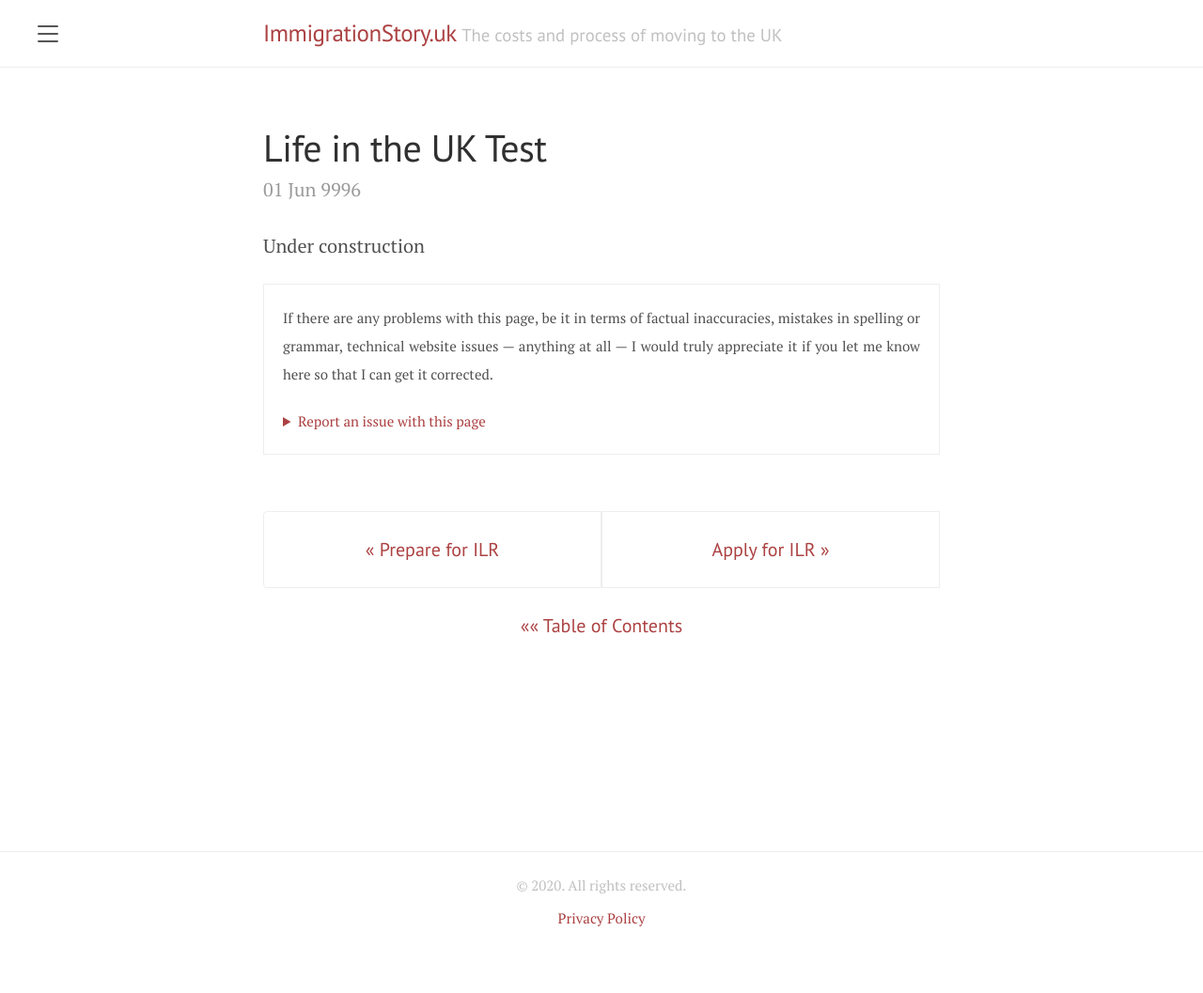
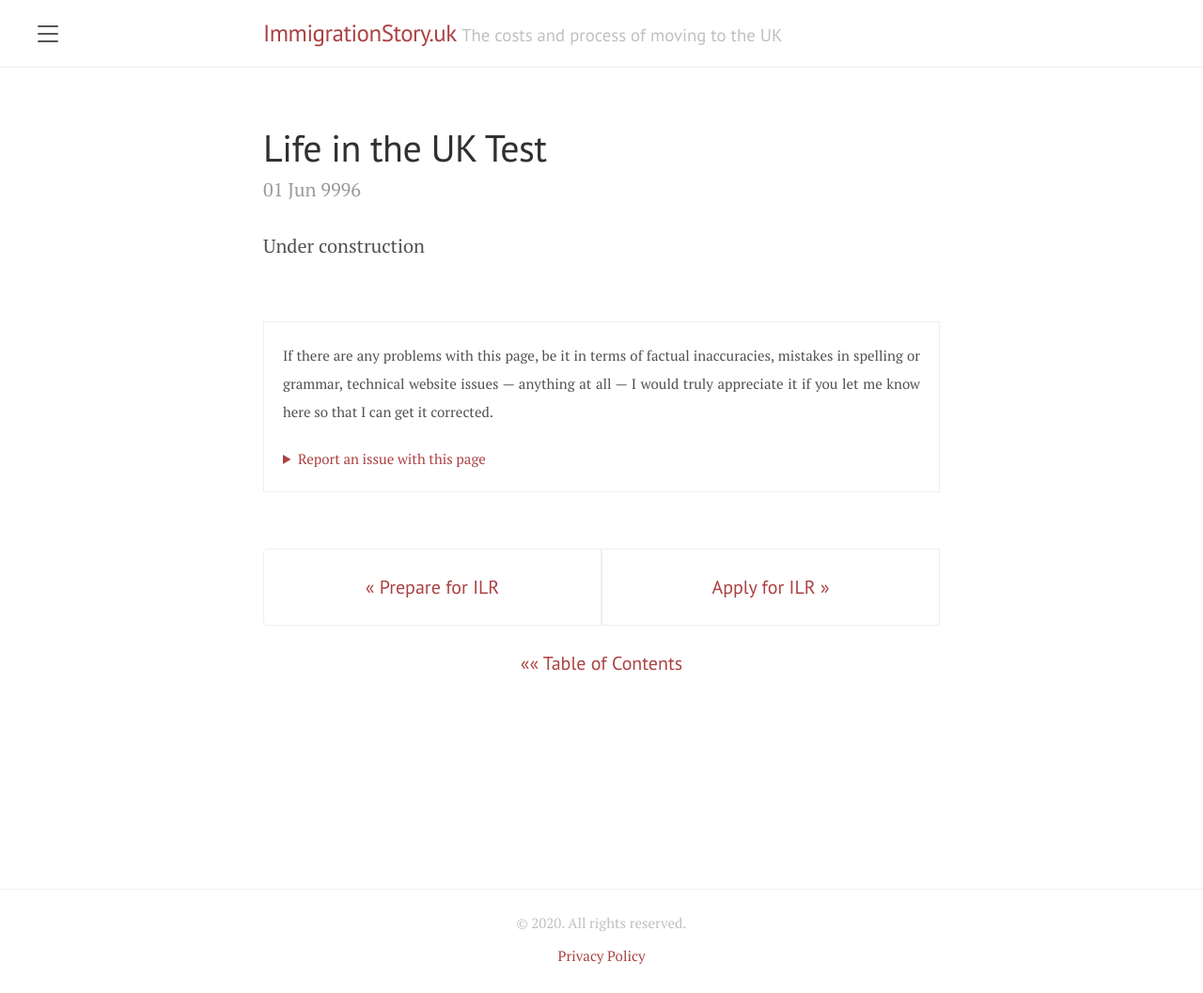
Before and after one commit to immigrationstory/uk, a Jekyll site: the page built from en-gb/_posts/9996-06-01-life-in-the-uk-test.md, in a window 1280 px wide. Shown: the whole page at 94% size. Built offline with Jekyll 4.4.1, drawn with Linux system fonts in a browser that asks for light colours; before the commit the page ends 1017 px from its top, so only the background shows below that.

Commit message:
Update issue reporting spacing

```diff
--- a/public/css/immigrationstory.css
+++ b/public/css/immigrationstory.css
@@ -93,6 +93,10 @@ div.language-options .active {
 
 /* Issue reporting */
 
+div.report-issue {
+  margin: 3rem 0 2rem;
+}
+
 div.report-issue > details > summary {
   color: #ac4142;
   -webkit-touch-callout: none;
```
